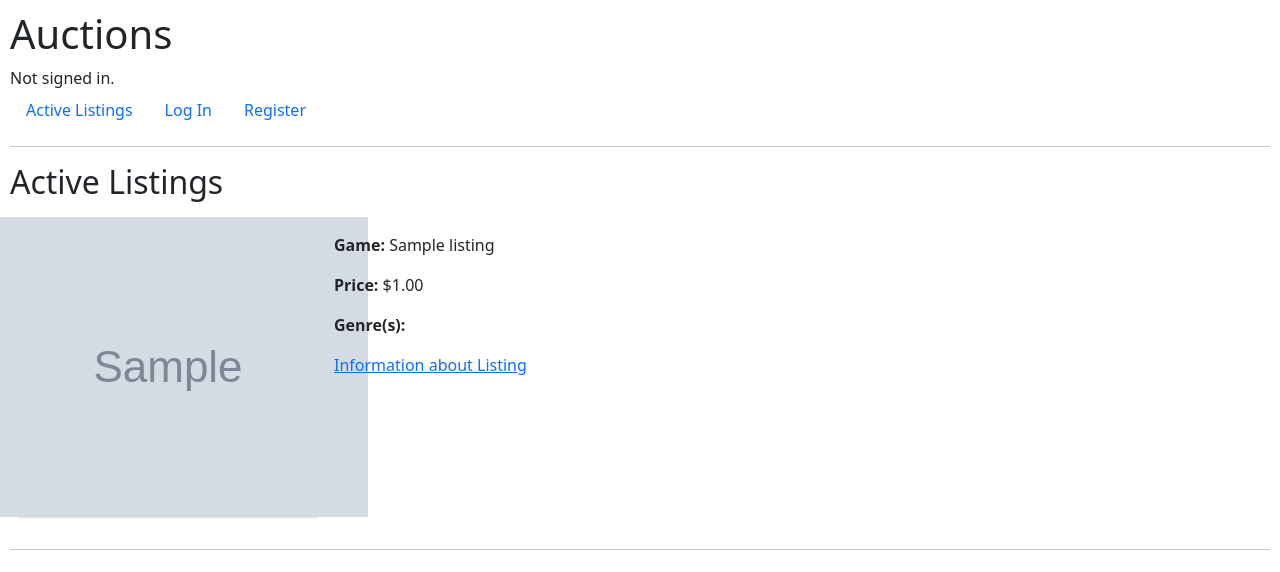
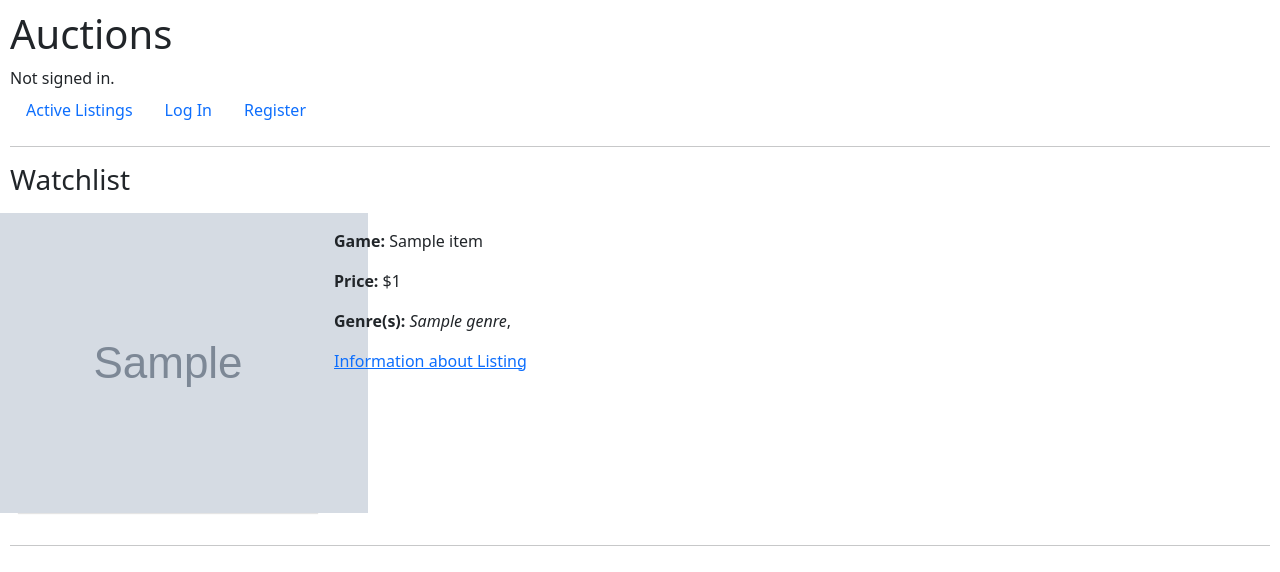
Before and after one commit to bencodes8/commerce, a Django app: template auctions/templates/auctions/watchlist.html in a window 1280 px wide. Shown: the top 572 px of the page. Run offline with Django 3.2, Linux system fonts and the light colour scheme; tables that the repository leaves empty hold one stand-in row (values such as "Sample post"); the template is opened without the code that fills it: values that come from a table or form of the project are taken from there, most other values are stand-ins (such as "Sample title", 1, 10 or a date in 2020); grey boxes marked "Sample" are stand-in pictures; parts of the project's set-up code (start-up, migrations or seed data) failed here and were passed over.

```diff
--- a/auctions/templates/auctions/listing.html
+++ b/auctions/templates/auctions/listing.html
@@ -24,8 +24,9 @@
         {% endfor %}
         </div>
         <div class="p-2"> <b>Listed by:</b> {{ listing.owner }}</div>
-        <form action="{% url 'watchlist' %}" method="post">
+        <form action="{% url 'listing' listing.listing_id %}" method="post">
             {% csrf_token %}
+            {{ watchform }}
             <div class="p-2"><input class="btn btn-primary" type="submit" value="Add to Watchlist"></div>
         </form>
     </div>
--- a/auctions/templates/auctions/watchlist.html
+++ b/auctions/templates/auctions/watchlist.html
@@ -1,7 +1,36 @@
-{% include "auctions/index.html" %}
+{% extends "auctions/layout.html" %}
 
-<title> Watchlist </title>
+{%block title %} Watchlist {% endblock%}
 
 {% block body %}
-
+    <h3>Watchlist</h3>
+    {% if watchlist|length > 0 %}
+        {% if message %}
+            <div> {{ message }} </div>
+        {% endif %}
+    {% for item in watchlist %}
+        <div class="d-flex p-2">
+        <div id="img-div" class="d-flex justify-content-center align-items-center flex-column mb-2 p-2">
+            {% if item.image %}
+            <img src="{{ item.image.url }}">
+            {% else %}
+            No image exists
+            {% endif %}
+        </div>
+        <div class="d-flex flex-column mb-2 p-2">
+            <div class="p-2"><b>Game:</b> {{ item.title }}</div>
+            <div class="p-2"><b>Price:</b> ${{ item.starting_bid }}</div>
+            <div class="p-2"> <b>Genre(s):</b>
+            {% for genre in item.genres.all %}
+                <i>{{ genre }}</i>,
+            {% endfor %}
+            </div>
+            <div class="p-2"><a href="{% url 'listing' item.listing_id %}">Information about Listing</a></div>
+        </div>
+    </div>
+    <hr>
+    {% endfor %}
+{% else %}
+    <h3>No Listings On Your Watchlist</h3>
+{% endif %}
 {% endblock %}
```
Also changed, not shown: auctions/views.py (+16 -5 lines), auctions/admin.py (line endings or trailing spaces), auctions/migrations/0020_user_watch.py (added), auctions/migrations/0021_remove_user_watch_watchlist.py (added), auctions/migrations/0022_remove_watchlist_watchlist_watchlist_watchlist.py (added), auctions/migrations/0023_user_watchlist_delete_watchlist.py (added), auctions/migrations/0024_remove_user_watchlist_user_watchlist.py (added).
